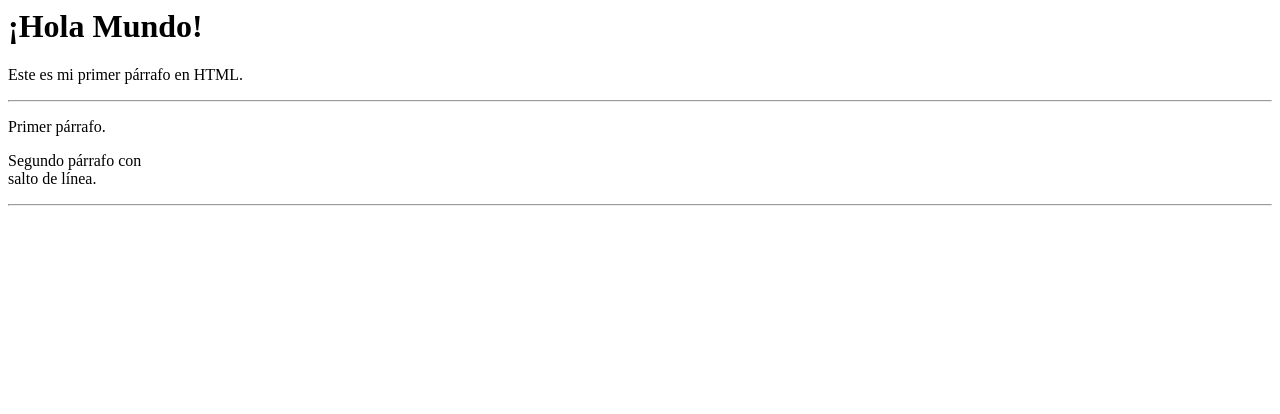
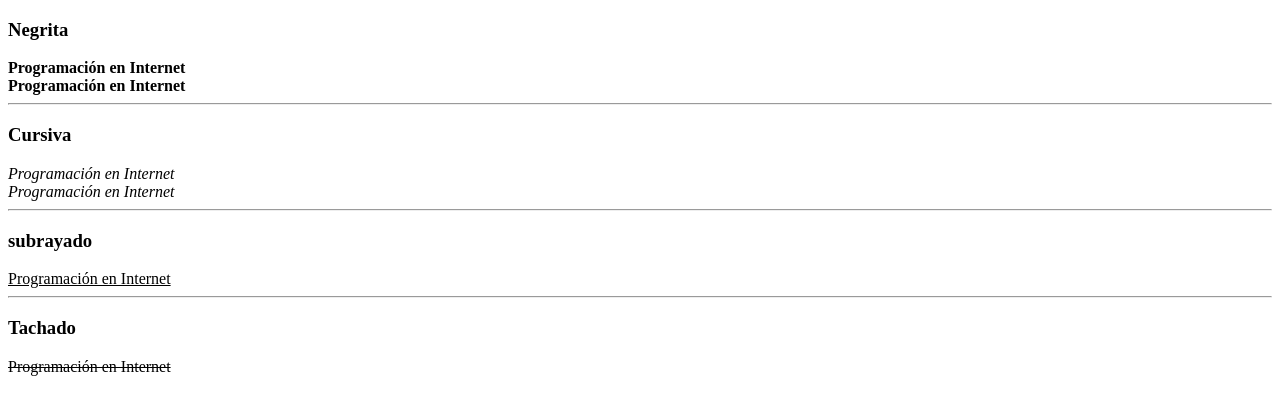
Before and after one commit to Intipampa/practica, a plain HTML site: page index.html in a window 1280 px wide. Drawn offline with Linux system fonts and the light colour scheme.

Commit message:
feat modifificación

```diff
--- a/index.html
+++ b/index.html
@@ -1,13 +1,18 @@
+<!DOCTYPE html>
 <html>
-  <head>
-    <title>Título de la página</title>
-  </head>
   <body>
-    <h1>¡Hola Mundo!</h1>
-    <p>Este es mi primer párrafo en HTML.</p>
+    <h3>Negrita</h3>
+    <b>Programación en Internet</b></br>
+    <strong>Programación en Internet</strong>
     <hr>
-    <p>Primer párrafo.</p>
-    <p>Segundo párrafo con <br> salto de línea.</p>
+    <h3>Cursiva</h3>
+    <i>Programación en Internet</i></br>
+    <em>Programación en Internet</em>
     <hr>
+    <h3>subrayado</h3>
+    <u>Programación en Internet</u>
+    <hr>
+    <h3>Tachado</h3>
+    <s>Programación en Internet</s>
   </body>
 </html>
```
